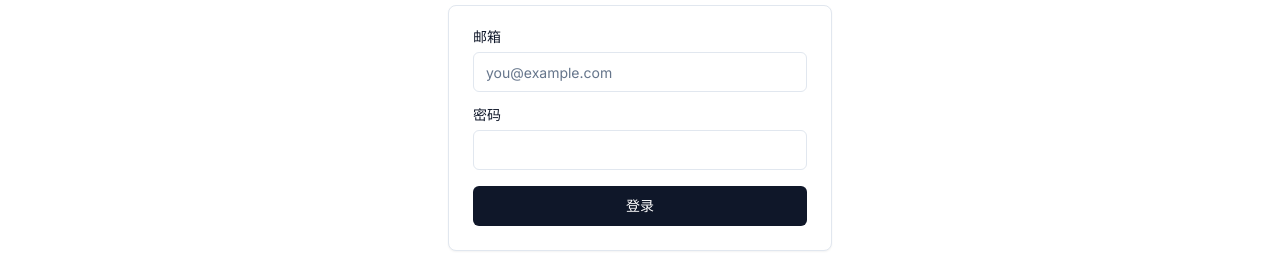
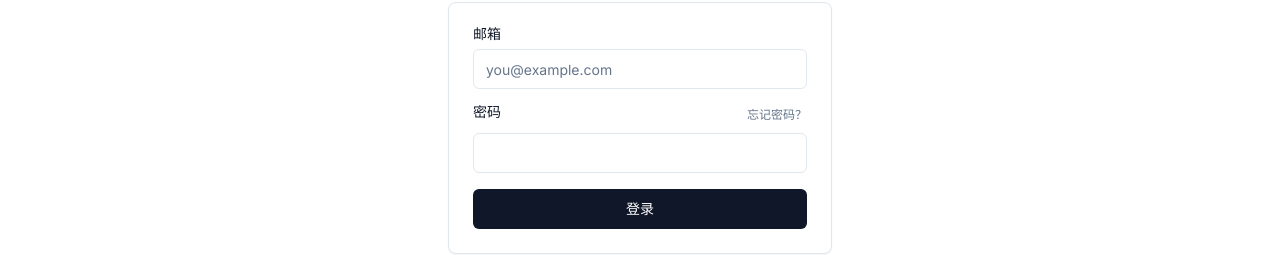
Before and after one commit to longzhu0725/nanchang-it-interview, a Next.js app: page /login in a window 1280 px wide. Shown: the part 353-608 px from the top of the page. Built offline with nearby package versions, Linux system fonts and the light colour scheme; no server answers.

Commit message:
feat: 登录页添加忘记密码入口

```diff
--- a/app/(auth)/login/page.tsx
+++ b/app/(auth)/login/page.tsx
@@ -64,7 +64,12 @@
                 <Input id="email" name="email" type="email" placeholder="you@example.com" required />
               </div>
               <div className="space-y-2">
-                <Label htmlFor="password">密码</Label>
+                <div className="flex items-center justify-between">
+                  <Label htmlFor="password">密码</Label>
+                  <Link href="/forgot-password" className="text-xs text-muted-foreground hover:text-foreground">
+                    忘记密码？
+                  </Link>
+                </div>
                 <Input id="password" name="password" type="password" required />
               </div>
               {error && <p className="text-sm text-destructive">{error}</p>}
```
